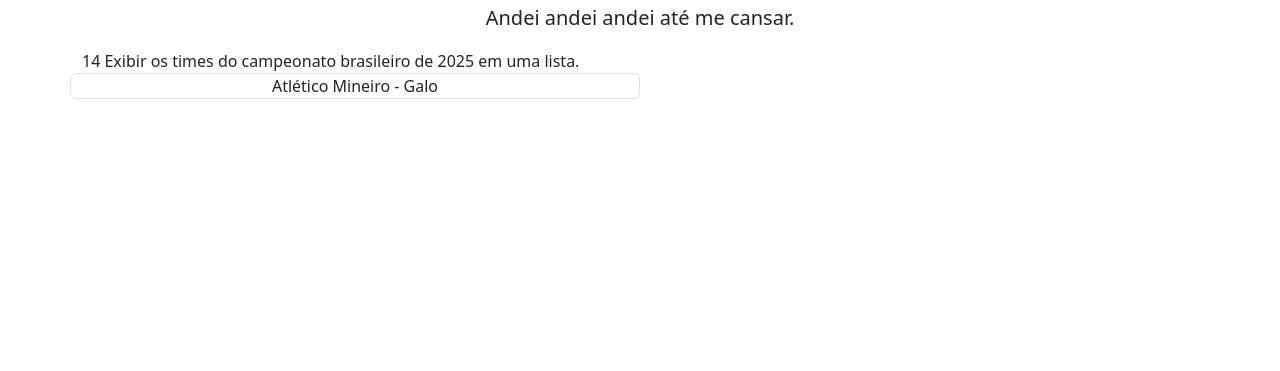
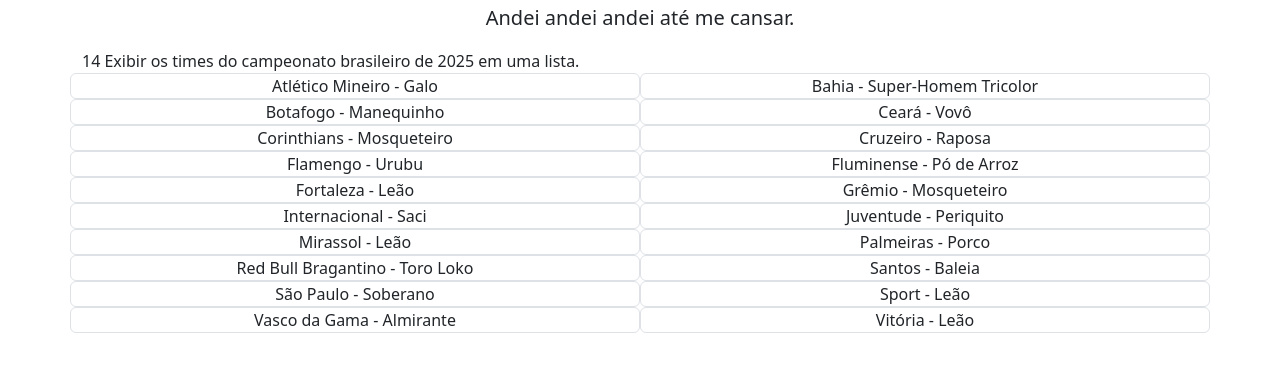
Before and after one commit to gabrieeelss/exercicios-js, a plain HTML site: page Exercicio014/index.html in a window 1280 px wide. Shown: the part 53-424 px from the top of the page. Drawn offline with nearby package versions, Linux system fonts and the light colour scheme.

Commit message:
exercicio 014 finalizado

```diff
--- a/Exercicio014/app.js
+++ b/Exercicio014/app.js
@@ -22,7 +22,7 @@
 ];
 
 const mascoteTimes = [
-  "Galo" ,               // Atlético Mineiro
+    "Galo",               // Atlético Mineiro
     "Super-Homem Tricolor",// Bahia
     "Manequinho",           // Botafogo
     "Vovô",                // Ceará
@@ -38,17 +38,18 @@
     "Porco",               // Palmeiras
     "Toro Loko",           // Red Bull Bragantino
     "Baleia",              // Santos
-  "Soberano" ,           // São Paulo
+    "Soberano",           // São Paulo
     "Leão",                // Sport
     "Almirante",           // Vasco da Gama
     "Leão",                // Vitória
 ];
 
-function fnListaTimes(){
-    document.getElementById("lista_times").innerHTML = `
-    <div class="col-6 border rounded text-center"> ${times[0]} - ${mascoteTimes[0]}`
+function fnListaTimes() {
+    for (let i = 0; i < times.length; i++) {
+        document.getElementById("lista_times").innerHTML += `
+    <div class="col-6 border rounded text-center"> ${times[i]} - ${mascoteTimes[i]}`
     }
-
+}
 fnListaTimes()
 
 console.dir(times)
```
Also changed, not shown: Exercicio014/index.html (line endings or trailing spaces). Lines whose indentation alone changed are shown as unchanged.
